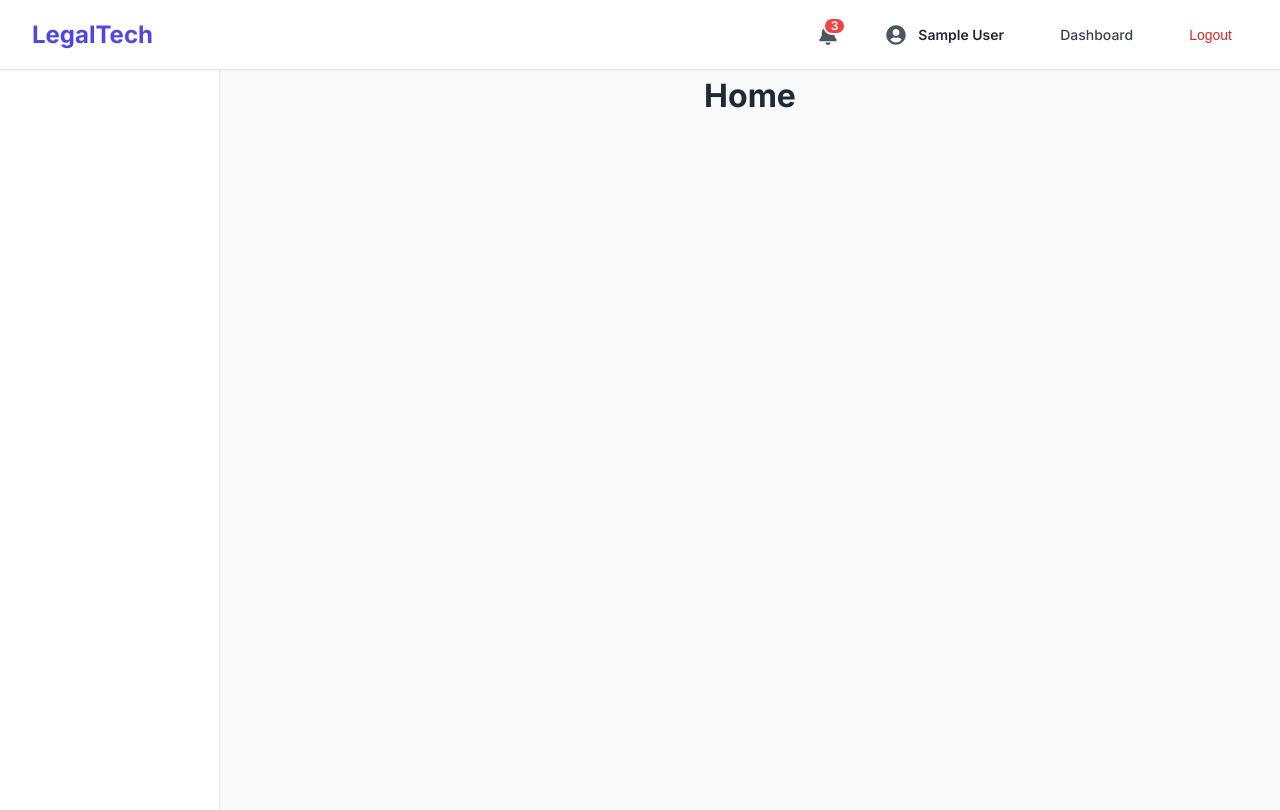
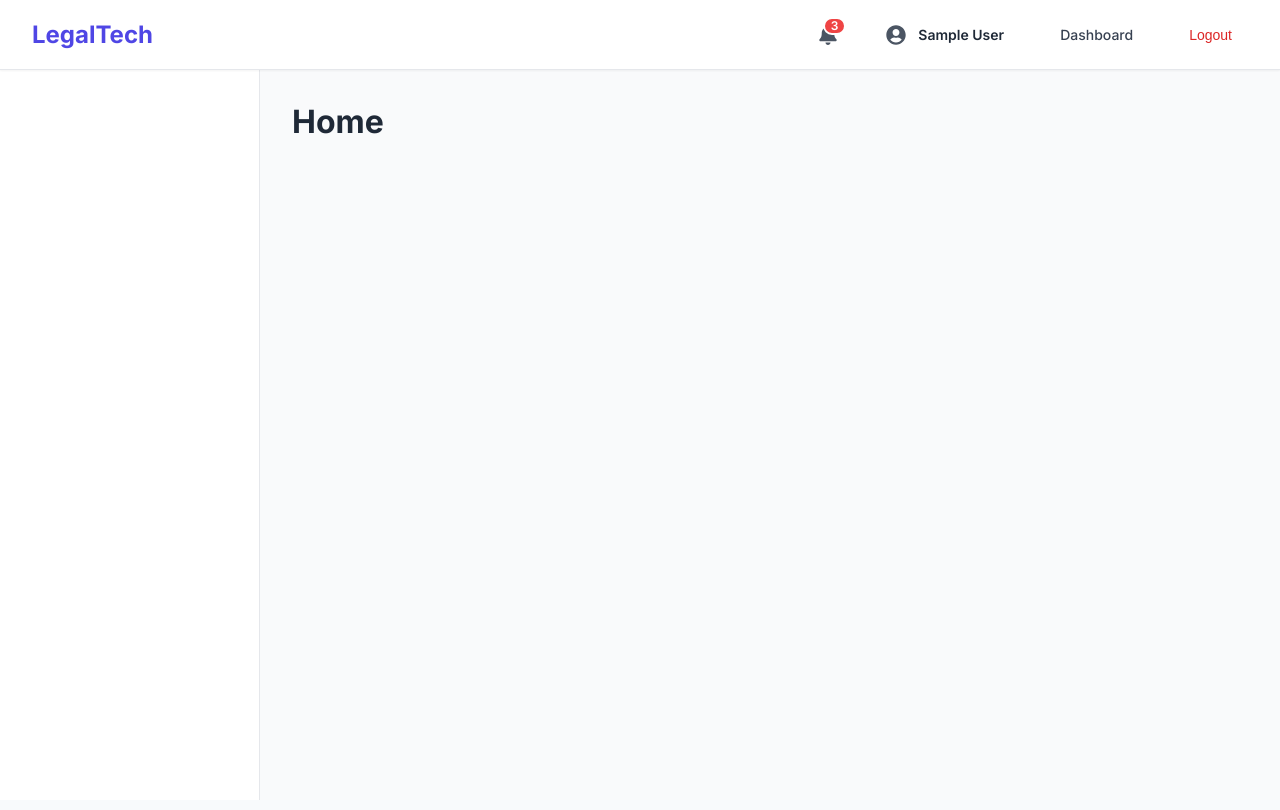
Before and after one commit to iamprashantverma/Legal-Tech, a React (Vite) app in the folder frontend/: page / in a window 1280 px wide. Built offline with nearby package versions, Linux system fonts and the light colour scheme; no server answers; sample sign-in values are in the browser's storage.

Commit message:
style: update sidebar and layout with sticky positioning and scrollable content

```diff
--- a/frontend/src/assets/styles/components/common/_layout.scss
+++ b/frontend/src/assets/styles/components/common/_layout.scss
@@ -1,20 +1,22 @@
+@use '../../variables' as *;
+@use '../../mixins' as *;
+
 .app-layout {
   display: flex;
-  height: calc(100dvh - 60px);
-  width: 100dvw;
-  background-color: #f8fafc;
+  min-height: calc(100vh - 70px);
+  max-height: calc(100vh - 70px);
+  width: 100%;
+  background-color: $neutral-50;
   position: relative;
-  overflow: visible;
+  overflow: hidden;
 }
 
 .app-content {
-  width: auto;
-  height: auto;
-  min-height: auto;
-  display: flex;
-  justify-content: center;
   flex: 1;
-  padding: .4rem;
+  padding: $spacing-8;
   overflow-y: auto;
-  background-color: #f8fafc;
+  overflow-x: hidden;
+  background-color: $neutral-50;
+  width: 100%;
+  height: calc(100vh - 70px);
 }
--- a/frontend/src/assets/styles/components/common/_sidebar.scss
+++ b/frontend/src/assets/styles/components/common/_sidebar.scss
@@ -1,65 +1,63 @@
+@use '../../variables' as *;
+@use '../../mixins' as *;
+
 .sidebar {
-  width: 220px;
-  height: calc(100vh - 60px);
+  width: 260px;
+  background: white;
+  border-right: 1px solid $neutral-200;
+  padding: $spacing-6 0;
+  overflow-y: auto;
   position: sticky;
-  padding: 1.25rem;
-  overflow-y: auto;
-  border-right: 1px solid #e5e7eb;
-  background-color: #ffffff;
-  border-right: 1px solid #e5e7eb;
-  padding: 1rem;
-}
+  top: 0;
+  height: calc(100vh - 70px);
+  flex-shrink: 0;
 
-
-.sidebar__header {
-  margin-bottom: 2rem;
-
-  h3 {
-    margin: 0;
-    color: #0d6efd;
-    font-size: 1rem;
-  }
-
-  .sidebar__role {
-    margin-top: 0.25rem;
-    font-size: 0.7rem;
-    color: #6c757d;
-  }
-}
-
-
-.sidebar__menu {
+  &__menu {
     list-style: none;
     padding: 0;
     margin: 0;
     display: flex;
     flex-direction: column;
-
-  gap: 0.75rem;
+    gap: $spacing-1;
   }
 
-.sidebar__link {
+  &__link {
     display: flex;
     align-items: center;
-  gap: 0.6rem;
+    gap: $spacing-3;
+    padding: $spacing-3 $spacing-6;
+    color: $neutral-700;
+    text-decoration: none;
+    font-size: $font-size-sm;
+    font-weight: $font-weight-medium;
+    transition: all $transition-base;
+    position: relative;
 
-  text-decoration: none;
-  color: #374151;
-  padding: 0.6rem 1rem;
-  border-radius: 8px;
-
-  font-size: 0.75rem;
-  font-weight: 500;
-
-  transition: background 0.2s ease, color 0.2s ease;
+    &::before {
+      content: '';
+      position: absolute;
+      left: 0;
+      top: 0;
+      bottom: 0;
+      width: 3px;
+      background: $primary-600;
+      transform: scaleY(0);
+      transition: transform $transition-base;
+    }
 
     &:hover {
-    background: #f1f5f9;
+      background: $neutral-50;
+      color: $primary-600;
     }
 
     &.active {
-    background: #1868df;
-    color: #ffffff;
-    box-shadow: 0 4px 10px rgba(13, 110, 253, 0.25);
+      background: $primary-50;
+      color: $primary-700;
+      font-weight: $font-weight-semibold;
+
+      &::before {
+        transform: scaleY(1);
       }
     }
+  }
+}
```
Lines whose indentation alone changed are shown as unchanged.
